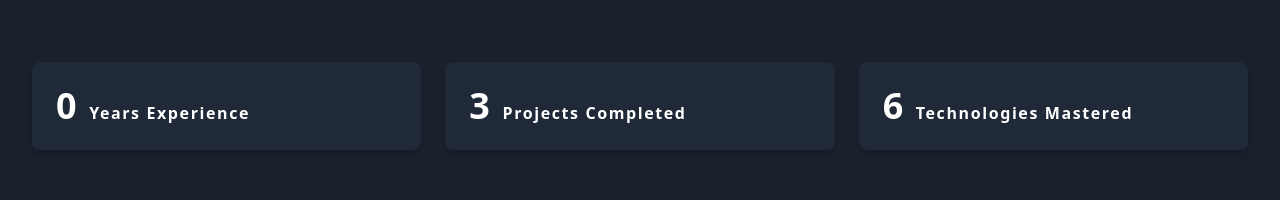
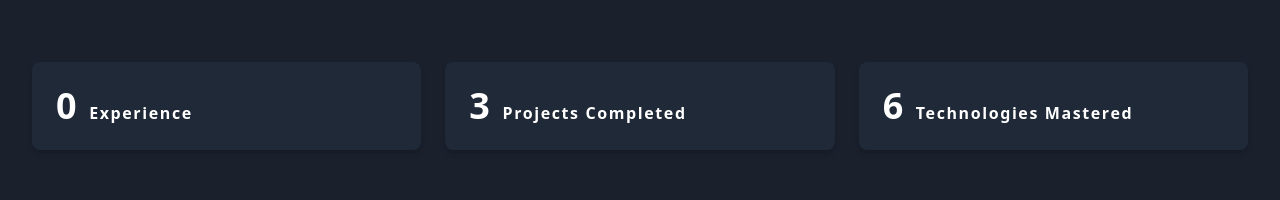
Before and after one commit to EliasDemlie/my-portfolio, a Next.js app: page / in a window 1280 px wide. Shown: the part 584-784 px from the top of the page. Built offline with nearby package versions, Linux system fonts and the light colour scheme.

Commit message:
hero page card components update

```diff
--- a/app/api/mailer/route.js
+++ b/app/api/mailer/route.js
@@ -10,7 +10,7 @@ export async function POST(req) {
                 JSON.stringify({ error: "Missing required fields" }),
                 { status: 400, headers: { "Content-Type": "application/json" } }
             );
-        }
+        };
 
         const transporter = nodemailer.createTransport({
             service: "Gmail",
--- /dev/null
+++ b/app/hero/ExperienceCard.js
@@ -0,0 +1,14 @@
+import React from "react";
+
+const ExperienceCard = ({ number, description }) => {
+    return (
+        <div className="p-6 bg-gray-800 hover:bg-gray-700 rounded-lg shadow-md transition-transform transform hover:scale-105">
+            <h3 className="tracking-widest font-bold">
+                <span className="font-extrabold text-4xl">{number} </span>
+                {description}
+            </h3>
+        </div>
+    );
+};
+
+export default ExperienceCard;
--- a/app/hero/page.js
+++ b/app/hero/page.js
@@ -1,5 +1,6 @@
 import Image from 'next/image';
 import React from 'react';
+import ExperienceCard from './ExperienceCard';
 
 export  default function Hero() {
   return (
@@ -101,24 +102,19 @@ export  default function Hero() {
       </div>
       <div className="mt-10 lg:mt-16 text-center lg:text-left">
         <div className="mt-6 grid grid-cols-1 sm:grid-cols-2 lg:grid-cols-3 gap-6">
-          <div className="p-6 bg-gray-800 rounded-lg shadow-md">
-            <h3 className=" tracking-widest font-bold">
-              <span className="font-extrabold text-4xl">0 </span> Years Experience
-            </h3>
-            {/* <p className="mt-2 text-gray-600">While I'm just starting my professional journey, I'm committed to continuous learning and growth.</p> */}
-          </div>
-          <div className="p-6 bg-gray-800 rounded-lg shadow-md">
-            <h3 className=" tracking-widest font-bold">
-              <span className="font-extrabold text-4xl">3 </span> Projects Completed
-            </h3>
-            {/* <p className="mt-2 text-gray-600">I have successfully completed 5 projects, applying my skills to solve real-world challenges.</p> */}
-          </div>
-          <div className="p-6 bg-gray-800 rounded-lg shadow-md">
-            <h3 className=" tracking-widest font-bold">
-              <span className="font-extrabold text-4xl">6 </span> Technologies Mastered
-            </h3>
+
+
+          < ExperienceCard
+          number={"0"} description={'Experience'}
+          />
+          < ExperienceCard
+            number={"3"} description={'Projects Completed'}
+          />
+          {/* <p className="mt-2 text-gray-600">I have successfully completed 5 projects, applying my skills to solve real-world challenges.</p> */}
+          < ExperienceCard
+            number={"6"} description={'Technologies Mastered'}
+          />
             {/* <p className="mt-2 text-gray-600">I have honed my expertise in 6 key technologies, including React, Node.js, and more.</p> */}
-          </div>
         </div>
       </div>
 
```
